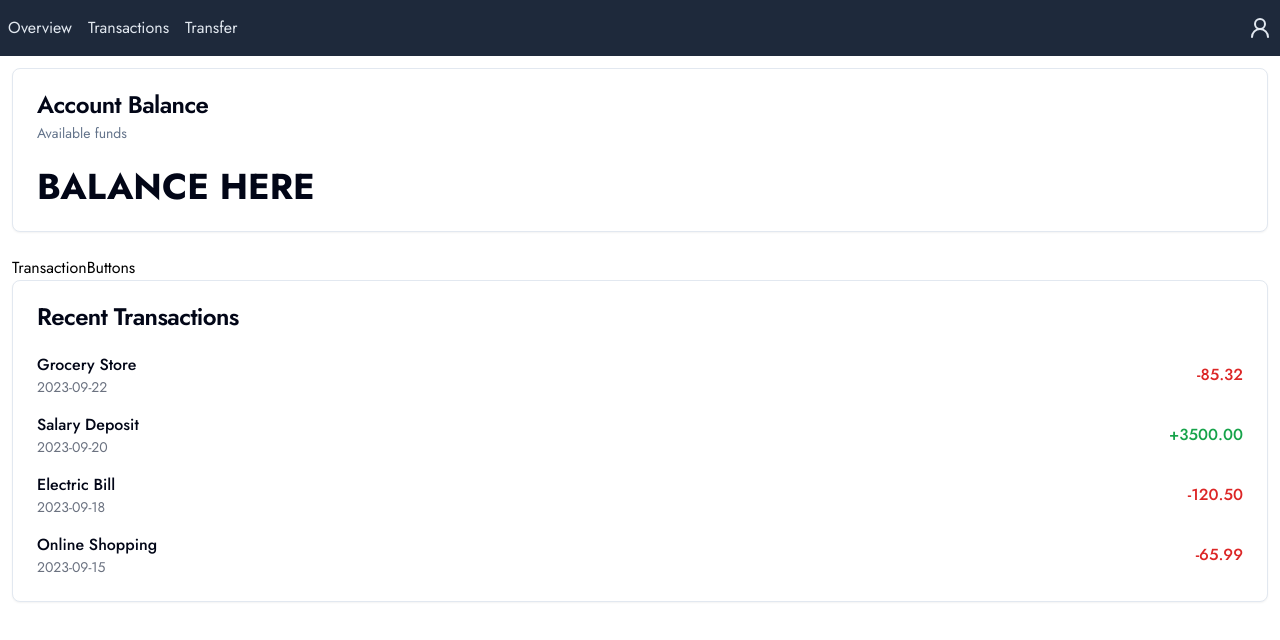
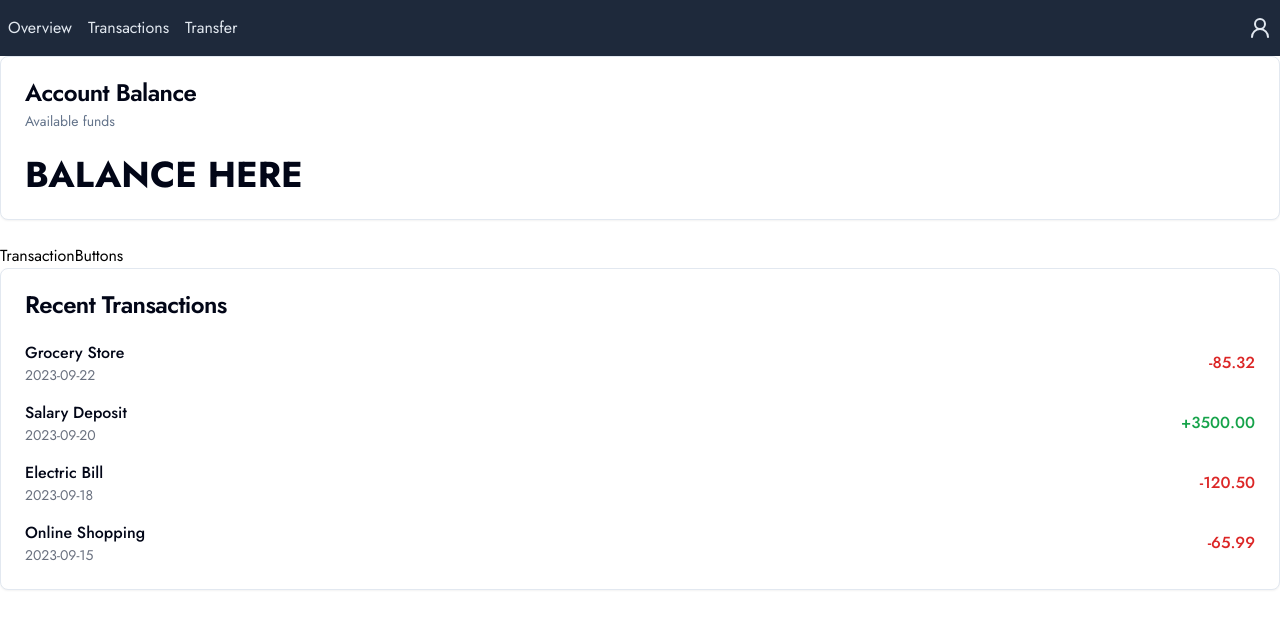
Before and after one commit to iamarale/finance-app, a React (Vite) app: page / in a window 1280 px wide. Shown: the top 640 px of the page. Built offline with nearby package versions, Linux system fonts and the light colour scheme.

Commit message:
style: replaced div with main

```diff
--- a/src/App.tsx
+++ b/src/App.tsx
@@ -4,12 +4,12 @@ import TransactionButtons from "./components/TransactionButtons";
 
 export default function App() {
   return (
-    <div className="p-3">
+    <main>
       <Balance />
 
       <TransactionButtons />
 
       <RecentTransactions />
-    </div>
+    </main>
   );
 }
```
